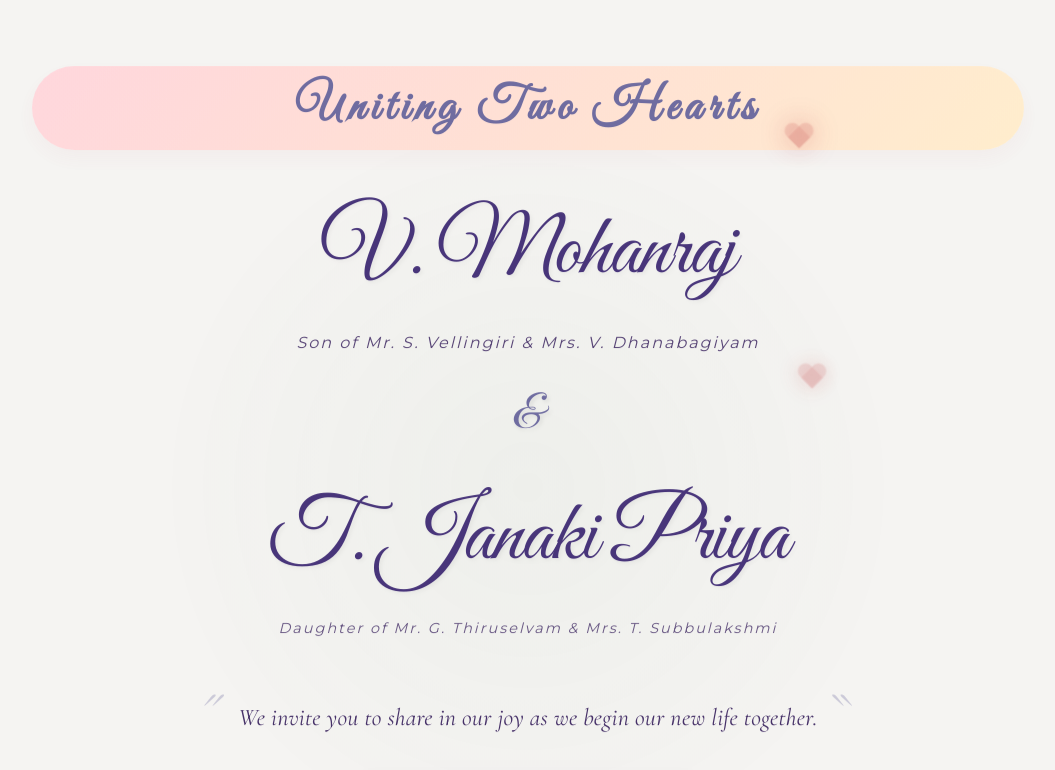
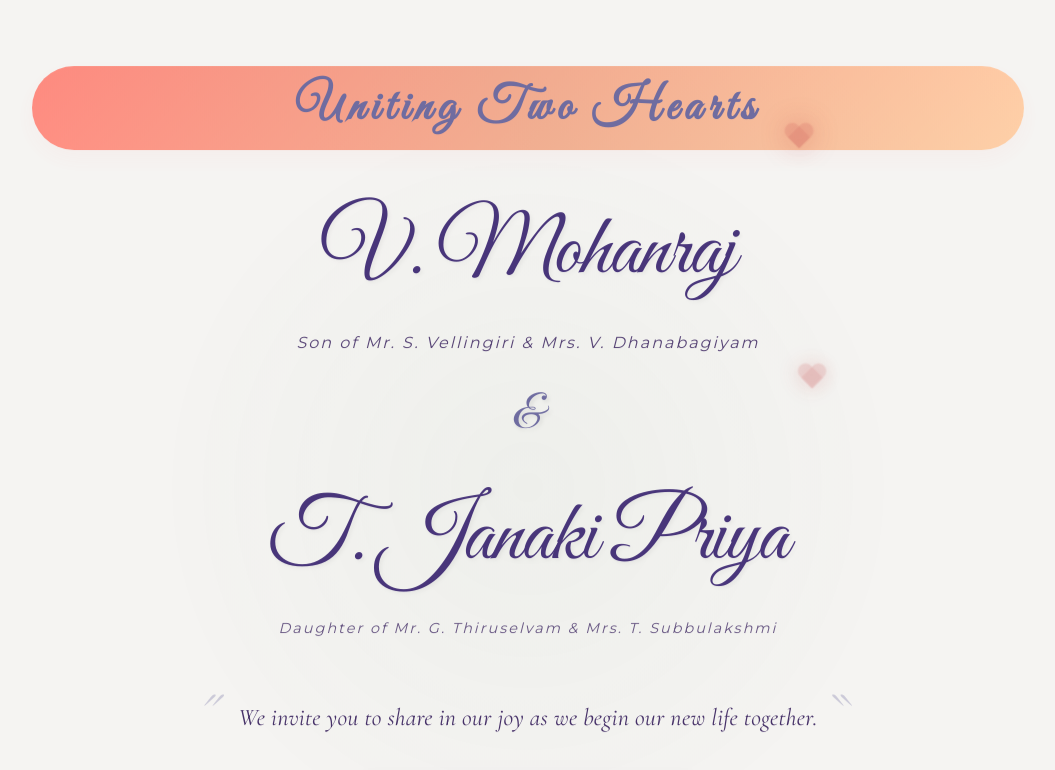
Before and after one commit to Mohanraj-VD/MJ, a React (Vite) app: page / in a window 1280 px wide. Both pictures are taken after a click on the button "VIEW DETAILS". Shown: the top 770 px of the page, without its empty margins (112-1167 px from the left). Built offline with nearby package versions, Linux system fonts and the light colour scheme; a web font is replaced by a local one.

Commit message:
style changes

```diff
--- a/src/components/Hero.jsx
+++ b/src/components/Hero.jsx
@@ -27,7 +27,7 @@ function Hero() {
                 <motion.div
                     className="invitation-tag"
                     initial={{ opacity: 0, y: -20 }}
-                    animate={{ opacity: 1, y: 0 }}
+                    animate={{ opacity: 2, y: 0 }}
                     transition={{ duration: 1 }}
                 >
                     Uniting Two Hearts
--- a/src/index.css
+++ b/src/index.css
@@ -152,11 +152,11 @@ section {
   padding: 12px 36px;
   border: none; /* removed visible border as requested */
   border-radius: 50px;
-  /* Slightly darker pastel gradient (soft rose → warm cream) */
-  background: linear-gradient(135deg, #ffd7dd 0%, #ffeecd 100%);
+  /* Coral → Peach gradient for 'Uniting Two Hearts' */
+  background: linear-gradient(135deg, #ff8a80 0%, #ffd1a9 100%);
   backdrop-filter: blur(6px);
-  /* Slightly stronger but still soft shadow for better contrast */
-  box-shadow: 0 8px 22px rgba(200, 120, 130, 0.06);
+  /* Subtle warm shadow tuned for coral/peach */
+  box-shadow: 0 8px 24px rgba(255, 138, 128, 0.06);
   position: relative;
 }
 
@@ -164,8 +164,8 @@ section {
   content: '';
   position: absolute;
   inset: 0;
-  /* Slightly more visible pastel sheen to match darker base */
-  background: linear-gradient(45deg, transparent, rgba(255,200,210,0.07), transparent);
+  /* Soft coral sheen to enhance the card gradient */
+  background: linear-gradient(60deg, transparent, rgba(100,160,100,0.09), transparent);
   z-index: -1;
   border-radius: 50px;
 }
@@ -591,9 +591,9 @@ footer {
   top: 50%;
   width: 60px;
   height: 1px;
-  /* Slightly deeper pastel for uniting-heart decoration */
-  background: linear-gradient(90deg, rgba(255,170,180,0.95), rgba(255,230,200,0.95));
-  opacity: 0.85;
+  /* Harmonize with the mild palette: secondary → accent */
+  background: linear-gradient(90deg, rgba(111,108,160,0.9), rgba(181,173,216,0.9));
+  opacity: 0.7;
 }
 
 .footer-message {
@@ -609,8 +609,8 @@ footer {
 .footer-divider {
   width: 100px;
   height: 2px;
-  /* Slightly deeper pastel footer divider */
-  background: linear-gradient(90deg, transparent, rgba(255,170,180,0.95), transparent);
+  /* Harmonize footer divider with mild palette */
+  background: linear-gradient(90deg, transparent, rgba(111,108,160,0.9), transparent);
   margin: 30px auto;
   opacity: 0.4;
 }
```
